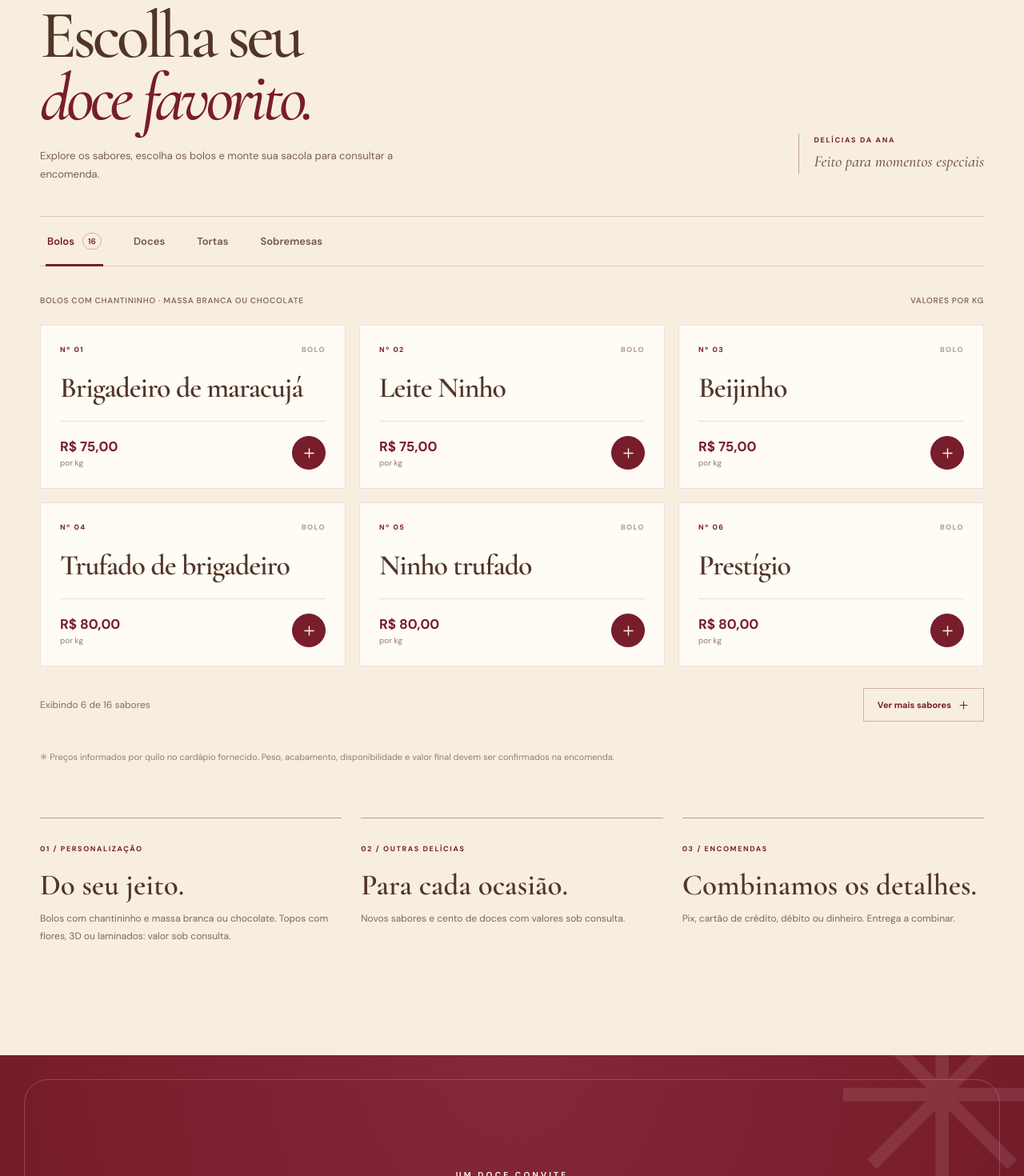
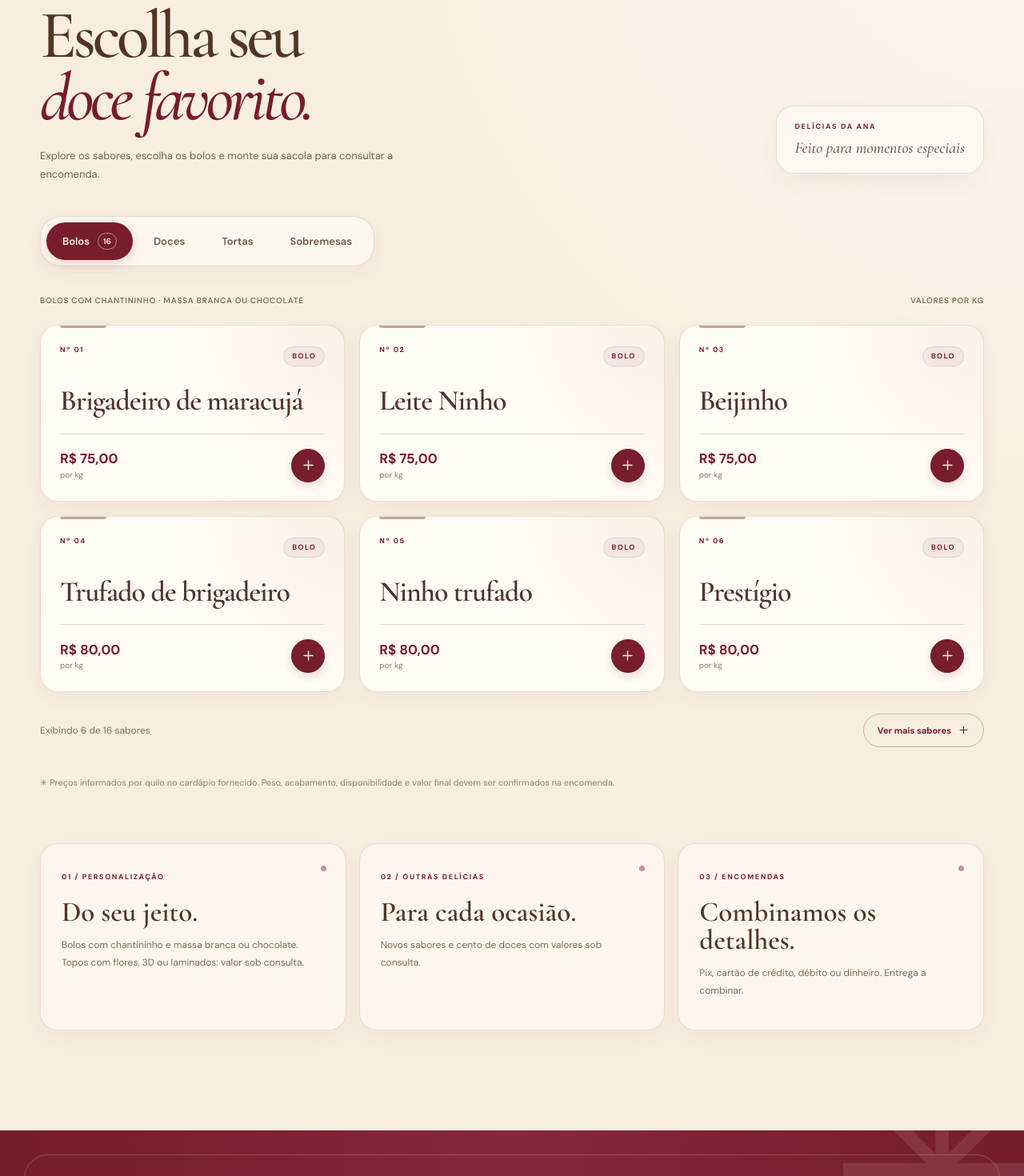
Before and after one commit to busca-la/confeitaria-delicias-da-Ana, a React (Vite) app: page / in a window 1280 px wide. Shown: the part 1040-2510 px from the top of the page at 80% size. Built offline with nearby package versions, Linux system fonts and the light colour scheme.

Commit message:
Refine catalog cards, tabs, checkout and mobile corners

```diff
--- a/src/order-system.css
+++ b/src/order-system.css
@@ -381,3 +381,137 @@
 @media (prefers-reduced-motion: reduce) {
   .order-product, .order-add, .order-cart-fab, .order-more { transition: none; }
 }
+
+/* Acabamento premium arredondado — cardápio e sacola */
+.order-section {
+  background: radial-gradient(circle at 100% 0%,rgba(255,255,255,.52),transparent 40%),#f8eedf;
+}
+.order-heading-detail {
+  border: 1px solid rgba(119,29,43,.14);
+  border-radius: var(--radius-md);
+  background: rgba(255,251,245,.68);
+  box-shadow: 0 10px 32px rgba(81,53,39,.05);
+  padding: 19px 23px;
+}
+.order-tabs {
+  width: fit-content;
+  max-width: 100%;
+  padding: 7px;
+  border: 1px solid rgba(119,29,43,.15);
+  border-radius: 26px;
+  background: rgba(255,251,245,.75);
+  box-shadow: 0 7px 24px rgba(81,53,39,.045);
+  gap: 6px;
+}
+.order-tab {
+  padding: 13px 20px;
+  border-radius: 999px;
+  transition: color .2s,background .2s,box-shadow .2s;
+}
+.order-tab:hover { background:rgba(119,29,43,.07); }
+.order-tab-selected, .order-tab-selected:hover {
+  background: var(--wine);
+  color: var(--cream-soft);
+  box-shadow: 0 5px 15px rgba(119,29,43,.16);
+}
+.order-tab-selected:after { display: none; }
+.order-tab-selected span, .order-tab-selected:hover span {
+  color: var(--cream-soft);
+  border-color: rgba(255,248,236,.5);
+}
+.order-grid { gap: 18px; }
+.order-product {
+  position: relative;
+  overflow: hidden;
+  border-radius: var(--radius-md);
+  border-color: rgba(119,29,43,.14);
+  background: radial-gradient(circle at 100% 0%,rgba(227,190,155,.17),transparent 48%),#fffbf5;
+  box-shadow: 0 8px 24px rgba(81,53,39,.045);
+}
+.order-product::before {
+  content:'';
+  position:absolute;
+  top:0;
+  left:24px;
+  width:58px;
+  height:3px;
+  background:var(--wine);
+  opacity:.40;
+  border-radius:0 0 9px 9px;
+}
+.order-product:hover { box-shadow: 0 17px 42px rgba(81,53,39,.11); }
+.order-product-top span:last-child {
+  color: var(--wine);
+  background: rgba(119,29,43,.055);
+  border:1px solid rgba(119,29,43,.11);
+  border-radius:999px;
+  padding:7px 10px;
+}
+.order-add { box-shadow:0 5px 12px rgba(119,29,43,.14); }
+.order-add:hover { box-shadow:0 7px 18px rgba(119,29,43,.24); }
+.order-quantity {
+  border-radius:999px;
+  background:#fff8ee;
+  overflow:hidden;
+}
+.order-more { border-radius:999px; }
+.order-consult {
+  background:radial-gradient(circle at 100% 0%,rgba(245,232,211,.75),transparent 48%),#fffaf2;
+  border-radius:var(--radius-lg);
+  box-shadow:var(--shadow-soft);
+}
+.order-extras { gap:16px; }
+.order-extras > div {
+  position:relative;
+  padding:28px 26px 26px;
+  border:1px solid rgba(119,29,43,.13);
+  border-radius:var(--radius-md);
+  background:rgba(255,251,245,.65);
+  box-shadow:0 9px 28px rgba(81,53,39,.045);
+}
+.order-extras > div::before {
+  content:'';
+  position:absolute;
+  right:24px;
+  top:27px;
+  width:7px;
+  height:7px;
+  border-radius:50%;
+  background:var(--wine);
+  opacity:.45;
+}
+.order-extras h3 { font-size:35px; }
+.order-cart-fab {
+  border-radius:999px;
+  box-shadow:0 15px 40px rgba(54,21,22,.21);
+}
+.order-cart-icon {
+  position:relative;
+  display:grid;
+  place-items:center;
+  width:42px;
+  height:42px;
+  flex:0 0 42px;
+  border:1px solid rgba(255,248,236,.3);
+  border-radius:50%;
+  background:rgba(255,248,236,.12);
+}
+.order-drawer { border-radius:var(--radius-lg) 0 0 var(--radius-lg); }
+.order-drawer-close { border-radius:50%; }
+.order-fields input,
+.order-fields select,
+.order-notes textarea,
+.order-manual-copy textarea { border-radius:var(--radius-sm); }
+.order-checkout-primary,
+.order-checkout-secondary { border-radius:999px; }
+.order-checkout-primary { box-shadow:0 8px 19px rgba(119,29,43,.12); }
+@media (max-width:760px) {
+  .order-tab { padding:12px 16px; }
+  .order-tabs { gap:5px; border-radius:var(--radius-md); }
+  .order-extras > div { padding:24px 23px; }
+}
+@media (max-width:490px) {
+  .order-tab { padding:11px 14px; }
+  .order-tabs { width:100%; }
+  .order-drawer { border-radius:0; }
+}
```
